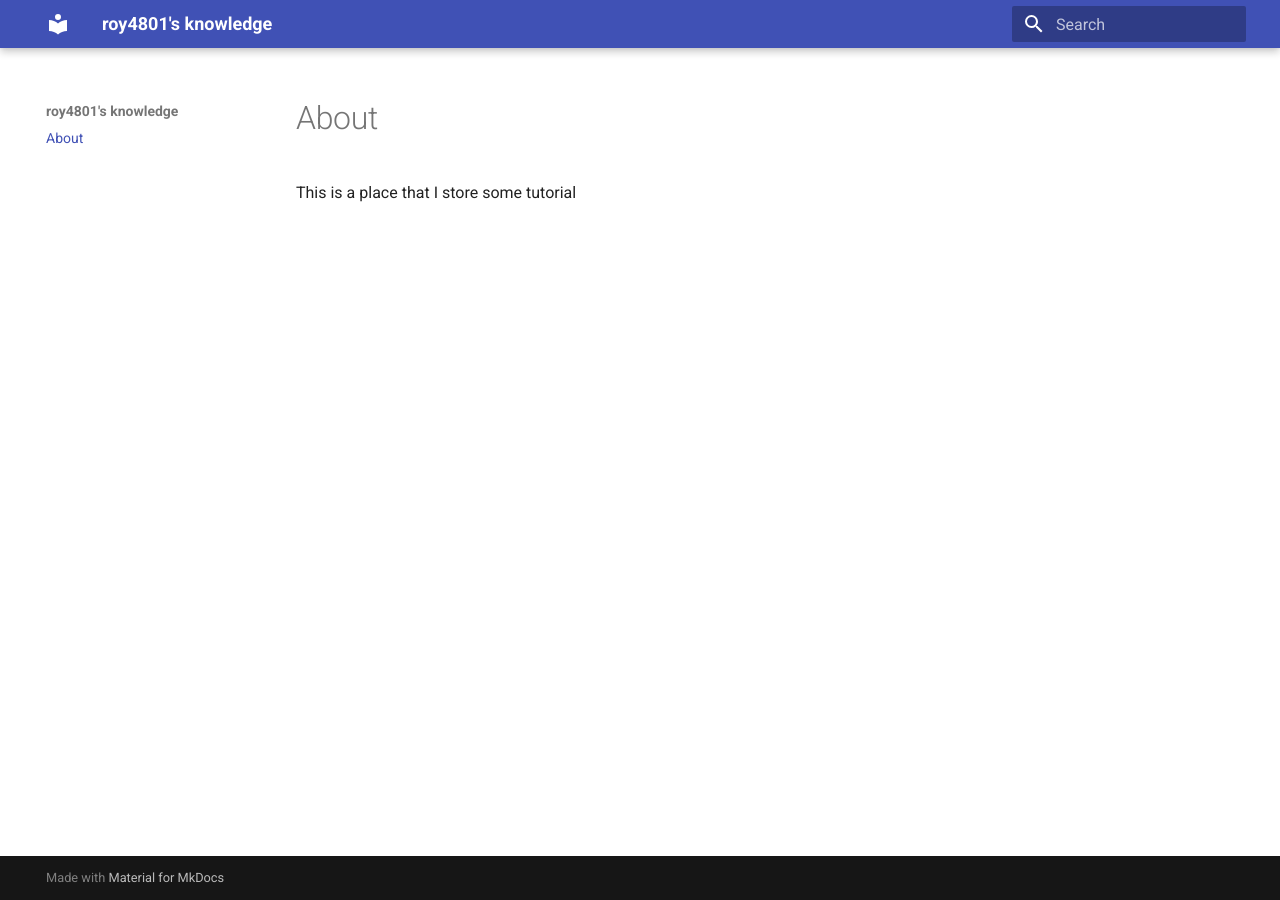
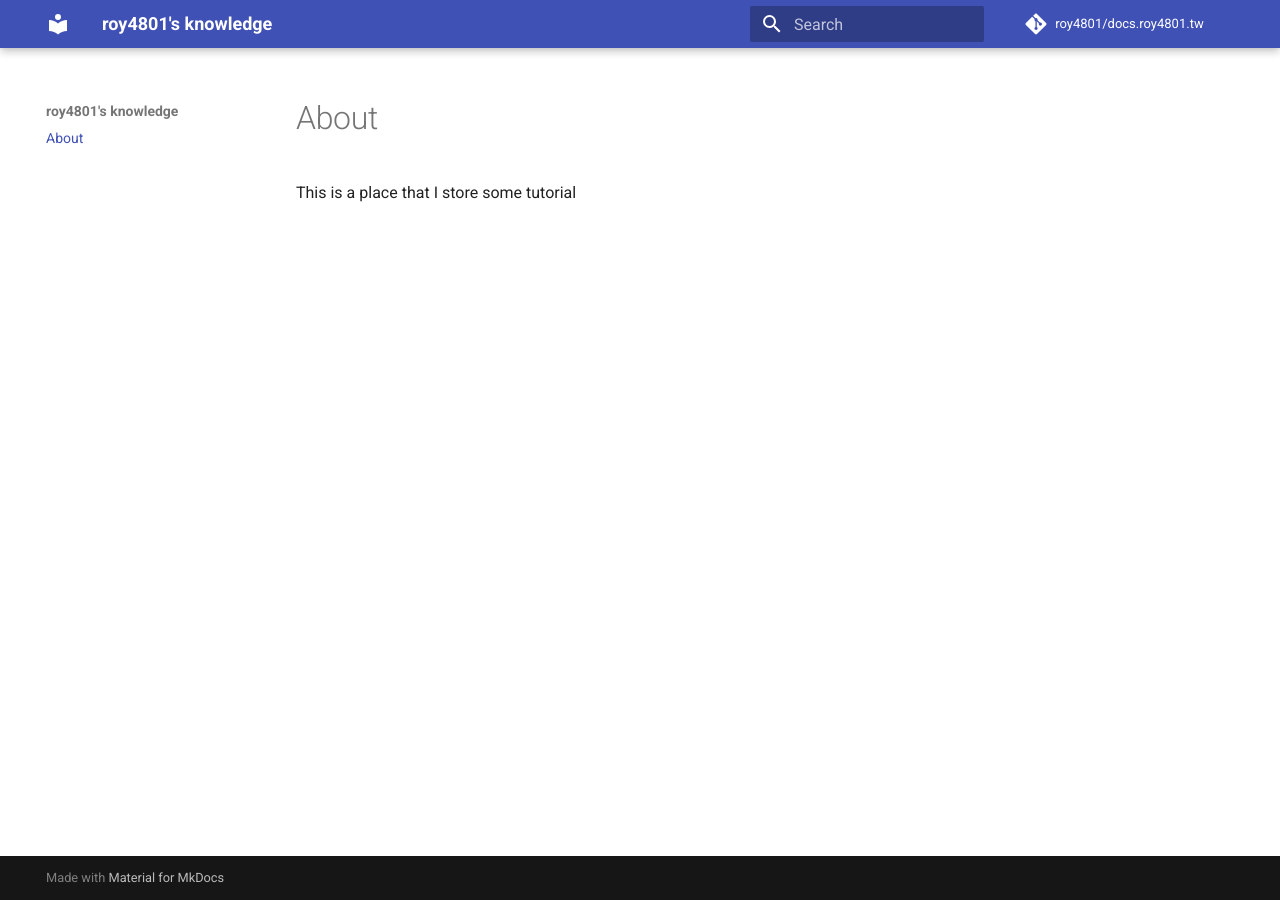
Before and after one commit to roy4801/docs.roy4801.tw, an MkDocs documentation site: the page built from docs/index.md, in a window 1280 px wide. Built offline with MkDocs 1.6.1 and Material for MkDocs 9.7.7, drawn with Linux system fonts in a browser that asks for light colours; comment, search, counter and statistics services are not loaded.

Commit message:
Add gitignore and update mkdocs.yml

```diff
--- a/mkdocs.yml
+++ b/mkdocs.yml
@@ -1,6 +1,17 @@
 site_name: roy4801's knowledge
+site_description: A place to dump memory from my brain
 theme:
   name: 'material'
+
+repo_name: roy4801/docs.roy4801.tw
+repo_url: https://github.com/roy4801/docs.roy4801.tw
+
+markdown_extensions:
+  - admonition  #  note blocks, warning blocks -- https://github.com/mkdocs/mkdocs/issues/1659
+  - markdown.extensions.codehilite:
+      guess_lang: false
+  - toc:
+      permalink: true
 
 # nav:
 # - Home: 'index.md'
```
Also changed, not shown: 1 other file.
